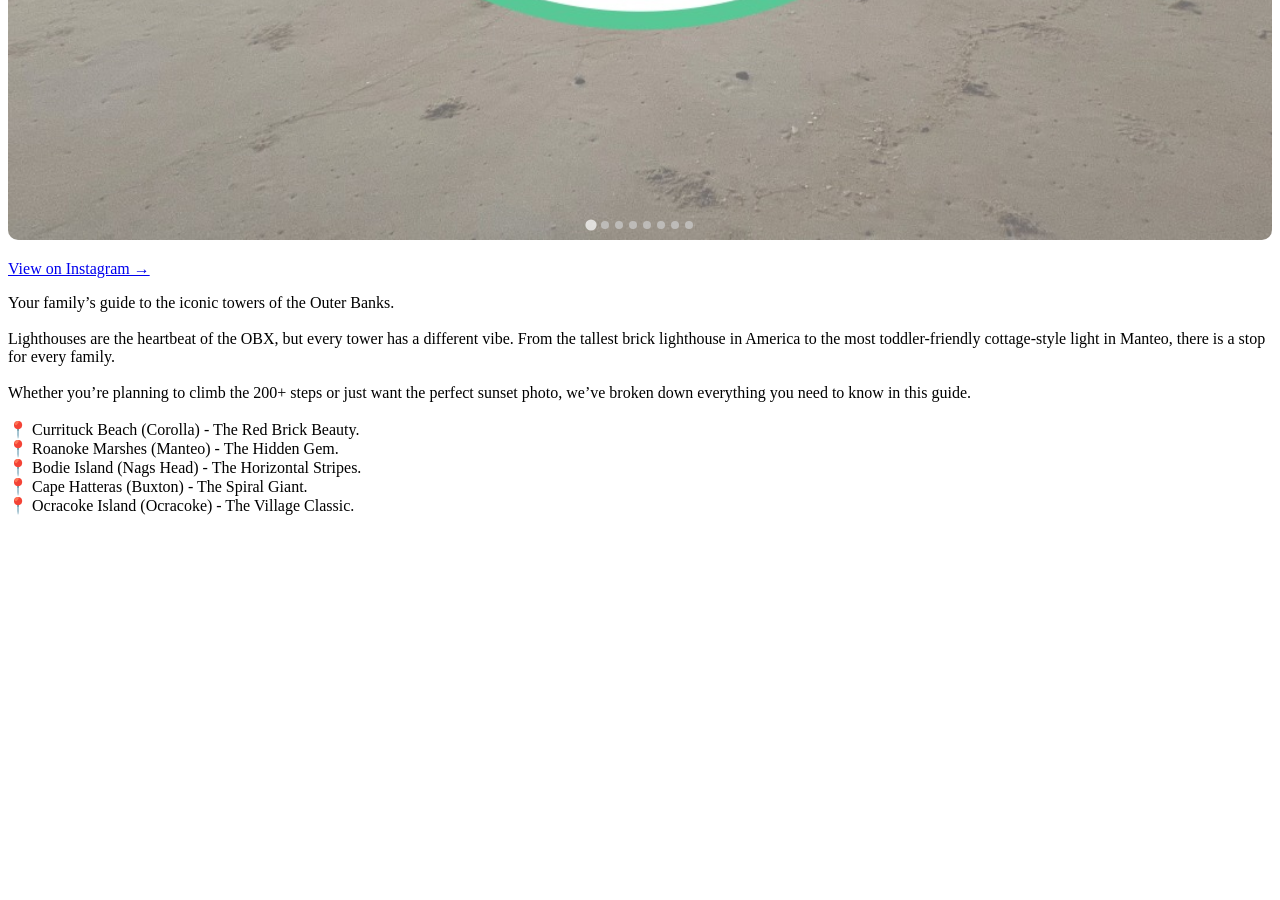
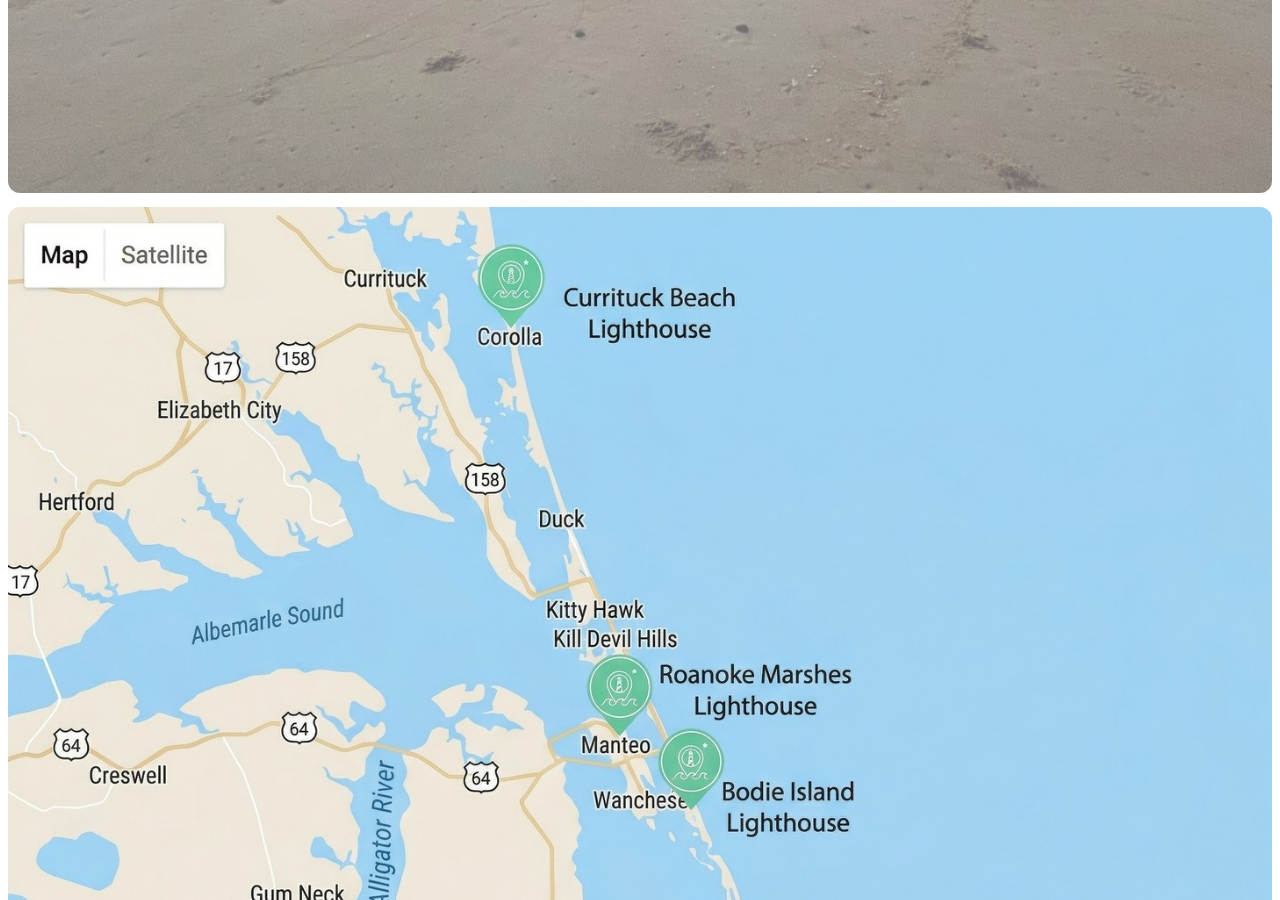
Before and after one commit to obxtodo/obxtodo.com, a Jekyll site: the page built from _gallery/lighthouse.md, in a window 1280 px wide and 900 px high, scrolled down 1151 px. Built offline with Jekyll 4.4.1, drawn with Linux system fonts in a browser that asks for light colours; before the commit the page ends 1682 px from its top, so only the background shows below that.

Commit message:
Update gallery-post.html
Signed-off-by: obxtodo <obxtodo@gmail.com>

```diff
--- a/_layouts/gallery-post.html
+++ b/_layouts/gallery-post.html
@@ -1,28 +1,27 @@
 ---
 layout: default
 ---
-<h2>{{ page.title }}</h2>
 
-<section id="image-carousel" class="splide" aria-label="Beautiful OBX Photos">
-  <div class="splide__track">
-    <ul class="splide__list">
-      {% for img in page.images %}
-      <li class="splide__slide">
-        <img src="{{ site.baseurl }}{{ img }}" style="width:100%; border-radius:10px;">
-      </li>
-      {% endfor %}
-    </ul>
+<div class="post-container">
+
+  <div class="post-media">
+    {% for img in page.images %}
+       <img src="{{ site.baseurl }}{{ img }}" style="width:100%; border-radius:12px; margin-bottom:10px;">
+    {% endfor %}
   </div>
-</section>
 
-<p style="margin-top:20px;">
-  <a href="{{ page.instagram_url }}" target="_blank">View on Instagram →</a>
-</p>
+  <div class="post-content">
+    <h1>{{ page.title }}</h1>
 
-<p style="white-space: pre-wrap;">{{ page.description }}</p>
+    <div class="description" style="white-space: pre-wrap; margin-bottom: 20px;">
+      {{ page.description }}
+    </div>
 
-<link rel="stylesheet" href="https://cdn.jsdelivr.net/npm/@splidejs/splide@4.1.4/dist/css/splide.min.css">
-<script src="https://cdn.jsdelivr.net/npm/@splidejs/splide@4.1.4/dist/js/splide.min.js"></script>
-<script>
-  new Splide('#image-carousel', { type: 'loop', drag: 'free', snap: true }).mount();
-</script>
+    {% if page.instagram_url %}
+      <a href="{{ page.instagram_url }}" class="button" style="display:inline-block; padding: 10px 20px; background: #333; color: #fff; border-radius: 5px;">
+        View on Instagram
+      </a>
+    {% endif %}
+  </div>
+
+</div>
```
